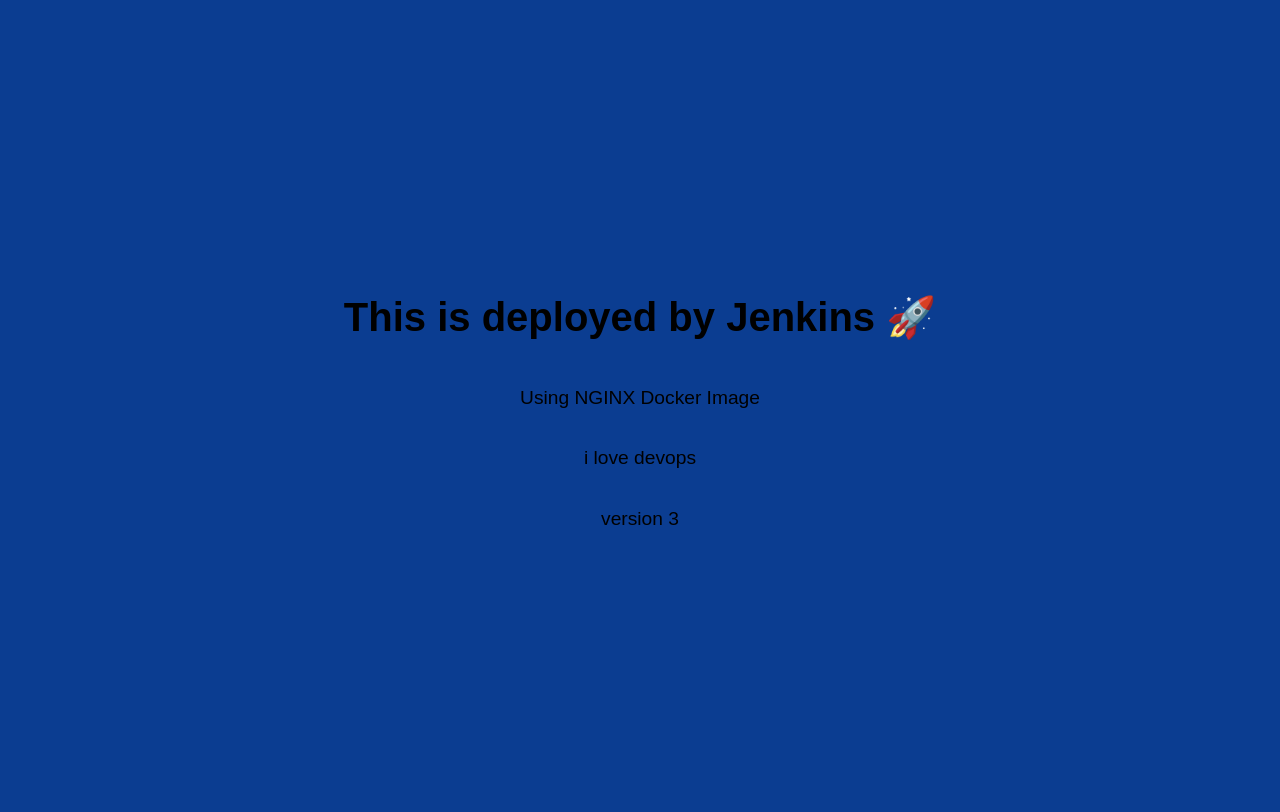
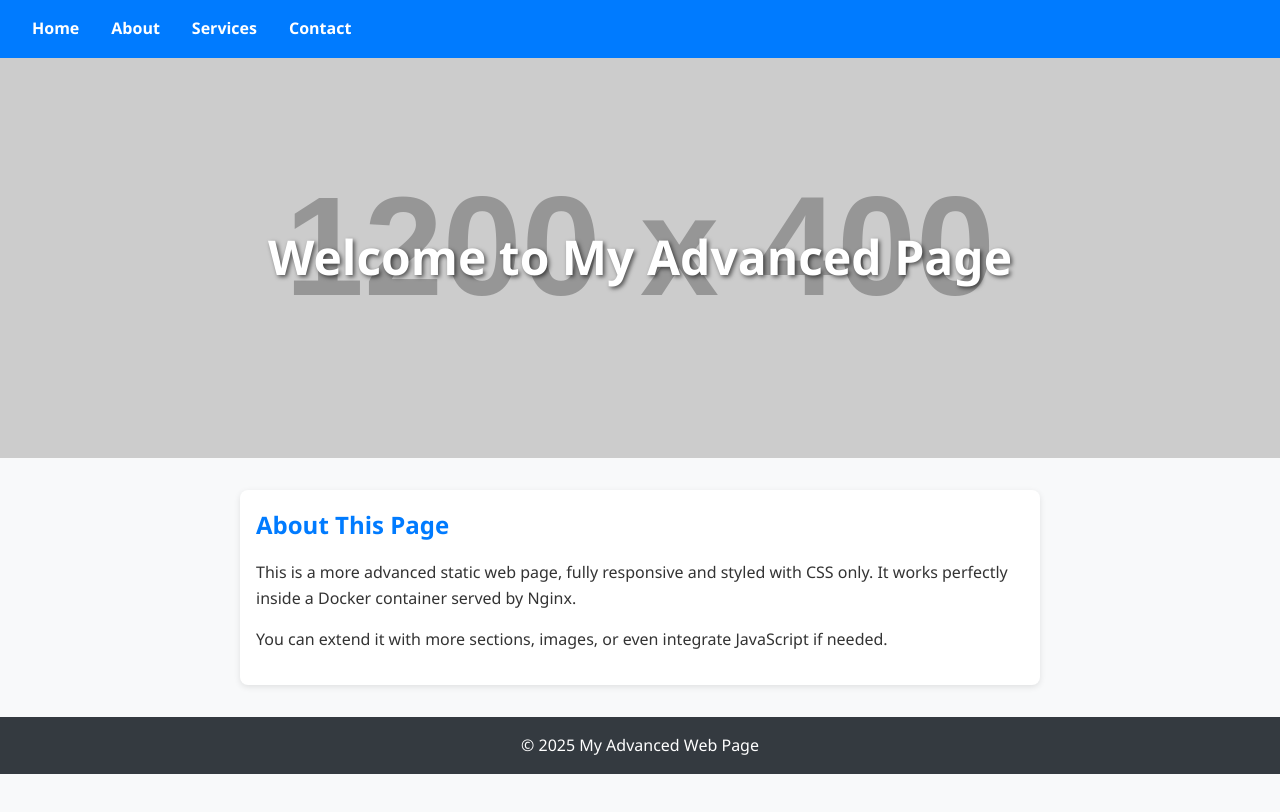
Before and after one commit to Vire-cloud/helm, a plain HTML site: page index.html in a window 1280 px wide. Drawn offline with Linux system fonts and the light colour scheme; placeholder pictures from the web are drawn by us.

Commit message:
Update index.html

```diff
--- a/index.html
+++ b/index.html
@@ -2,30 +2,133 @@
 <html lang="en">
 <head>
     <meta charset="UTF-8">
-    <title>Deployed by Jenkins</title>
+    <meta name="viewport" content="width=device-width, initial-scale=1.0">
+    <title>My Advanced Web Page</title>
     <style>
+        /* Reset some default styles */
+        * {
+            margin: 0;
+            padding: 0;
+            box-sizing: border-box;
+        }
+
         body {
-            font-family: Arial, sans-serif;
-            background: #0b3d91;
-            color: black;
+            font-family: 'Segoe UI', Tahoma, Geneva, Verdana, sans-serif;
+            line-height: 1.6;
+            background: #f8f9fa;
+            color: #333;
+        }
+
+        /* Navbar */
+        nav {
+            background-color: #007bff;
+            padding: 1rem 2rem;
+        }
+
+        nav ul {
+            list-style: none;
+            display: flex;
+            justify-content: flex-start;
+        }
+
+        nav ul li {
+            margin-right: 2rem;
+        }
+
+        nav ul li a {
+            text-decoration: none;
+            color: white;
+            font-weight: bold;
+        }
+
+        nav ul li a:hover {
+            text-decoration: underline;
+        }
+
+        /* Hero section */
+        .hero {
+            background: url('https://via.placeholder.com/1200x400') no-repeat center center/cover;
+            height: 400px;
             display: flex;
             justify-content: center;
             align-items: center;
-            height: 100vh;
-            flex-direction: column;
+            color: white;
+            text-shadow: 2px 2px 4px rgba(0,0,0,0.6);
         }
-        h1 {
-            font-size: 2.5em;
+
+        .hero h1 {
+            font-size: 3rem;
         }
-        p {
-            font-size: 1.2em;
+
+        /* Content section */
+        .content {
+            max-width: 800px;
+            margin: 2rem auto;
+            padding: 1rem;
+            background: white;
+            border-radius: 8px;
+            box-shadow: 0 2px 6px rgba(0,0,0,0.1);
+        }
+
+        .content h2 {
+            color: #007bff;
+            margin-bottom: 1rem;
+        }
+
+        .content p {
+            margin-bottom: 1rem;
+        }
+
+        /* Footer */
+        footer {
+            text-align: center;
+            padding: 1rem;
+            background: #343a40;
+            color: white;
+            margin-top: 2rem;
+        }
+
+        /* Responsive */
+        @media (max-width: 768px) {
+            nav ul {
+                flex-direction: column;
+                align-items: flex-start;
+            }
+
+            nav ul li {
+                margin-bottom: 0.5rem;
+            }
+
+            .hero h1 {
+                font-size: 2rem;
+            }
         }
     </style>
 </head>
 <body>
-    <h1>This is deployed by Jenkins 🚀</h1>
-    <p>Using NGINX Docker Image</p>
-    <p>i love devops</p>
-    <p>version 3</p>
+
+    <nav>
+        <ul>
+            <li><a href="#">Home</a></li>
+            <li><a href="#">About</a></li>
+            <li><a href="#">Services</a></li>
+            <li><a href="#">Contact</a></li>
+        </ul>
+    </nav>
+
+    <section class="hero">
+        <h1>Welcome to My Advanced Page</h1>
+    </section>
+
+    <section class="content">
+        <h2>About This Page</h2>
+        <p>This is a more advanced static web page, fully responsive and styled with CSS only. It works perfectly inside a Docker container served by Nginx.</p>
+        <p>You can extend it with more sections, images, or even integrate JavaScript if needed.</p>
+    </section>
+
+    <footer>
+        &copy; 2025 My Advanced Web Page
+    </footer>
+
 </body>
 </html>
```
